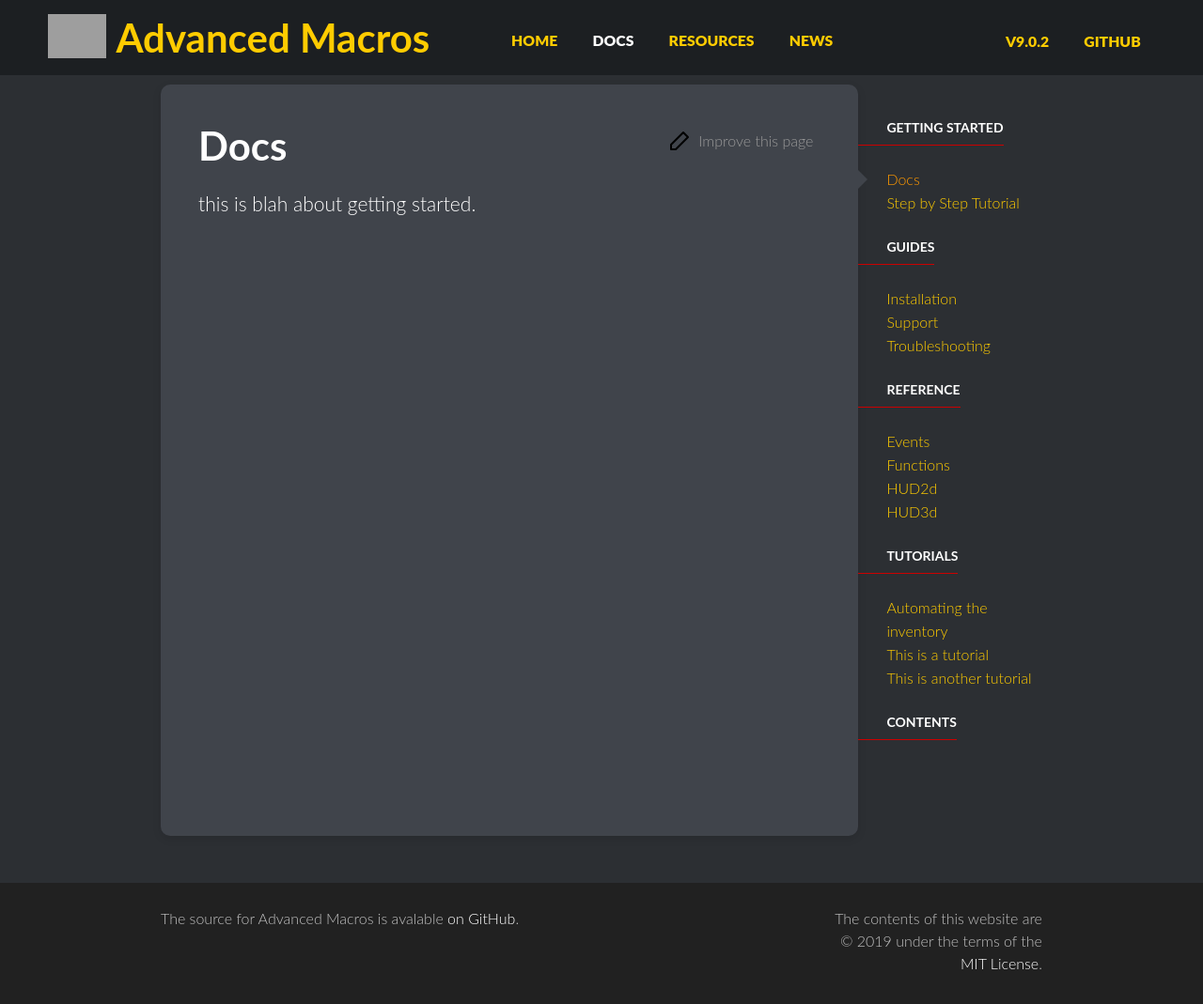
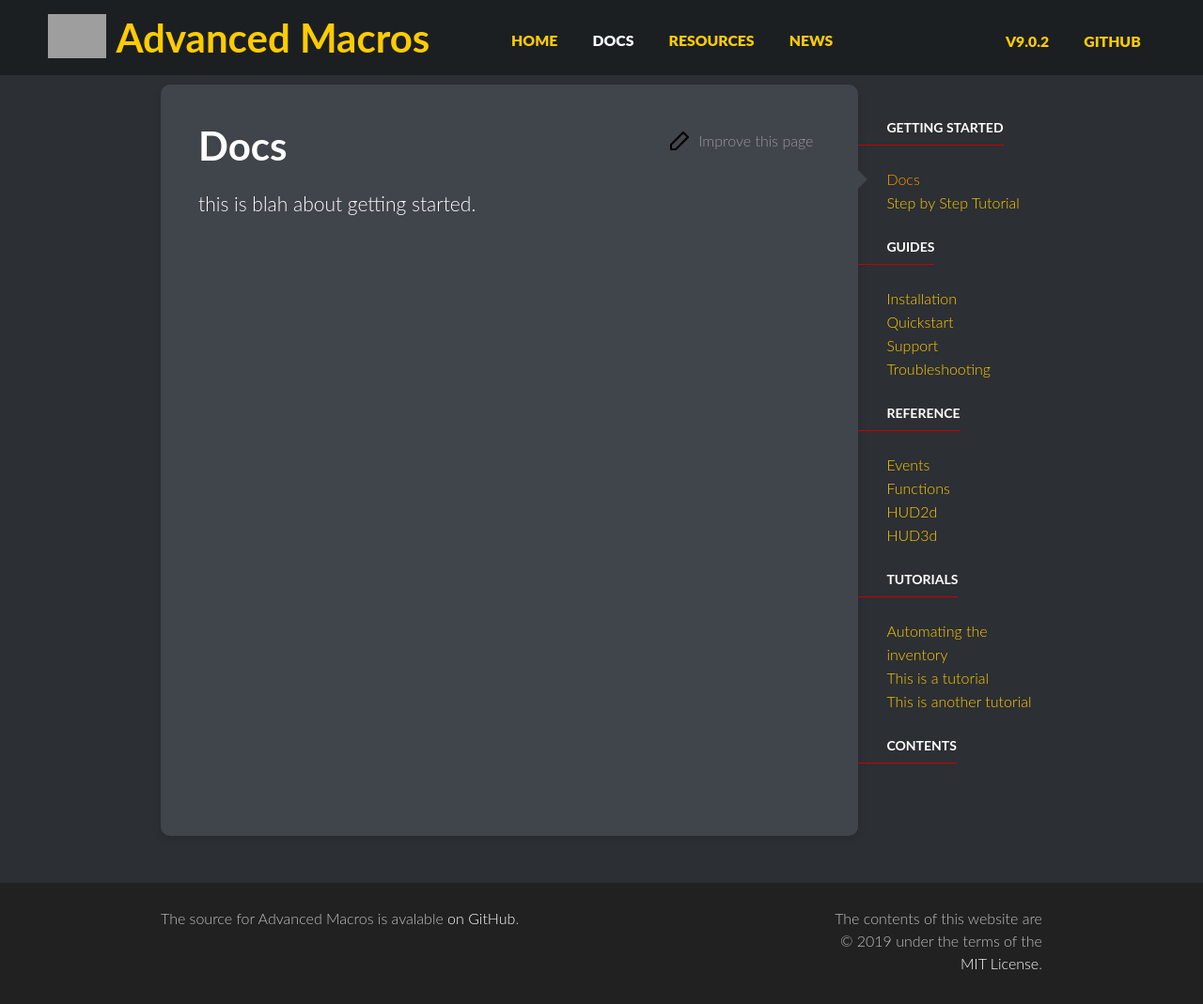
Before and after one commit to TheOnlyRealCoder/AdvancedMacros.github.io, a Jekyll site: the page built from _docs/index.md, in a window 1280 px wide. Shown: the whole page at 94% size. Built offline with Jekyll 4.4.1, drawn with Linux system fonts in a browser that asks for light colours; grey boxes are pictures that could not be loaded.

Commit message:
add quickstart to nav.

```diff
--- a/_data/docs_nav.yml
+++ b/_data/docs_nav.yml
@@ -5,6 +5,7 @@
 - title: Guides
   docs:
     - link: /docs/installation/
+    - link: /docs/quickstart/
     - link: /docs/support/
     - link: /docs/troubleshooting/
 - title: Reference
```
